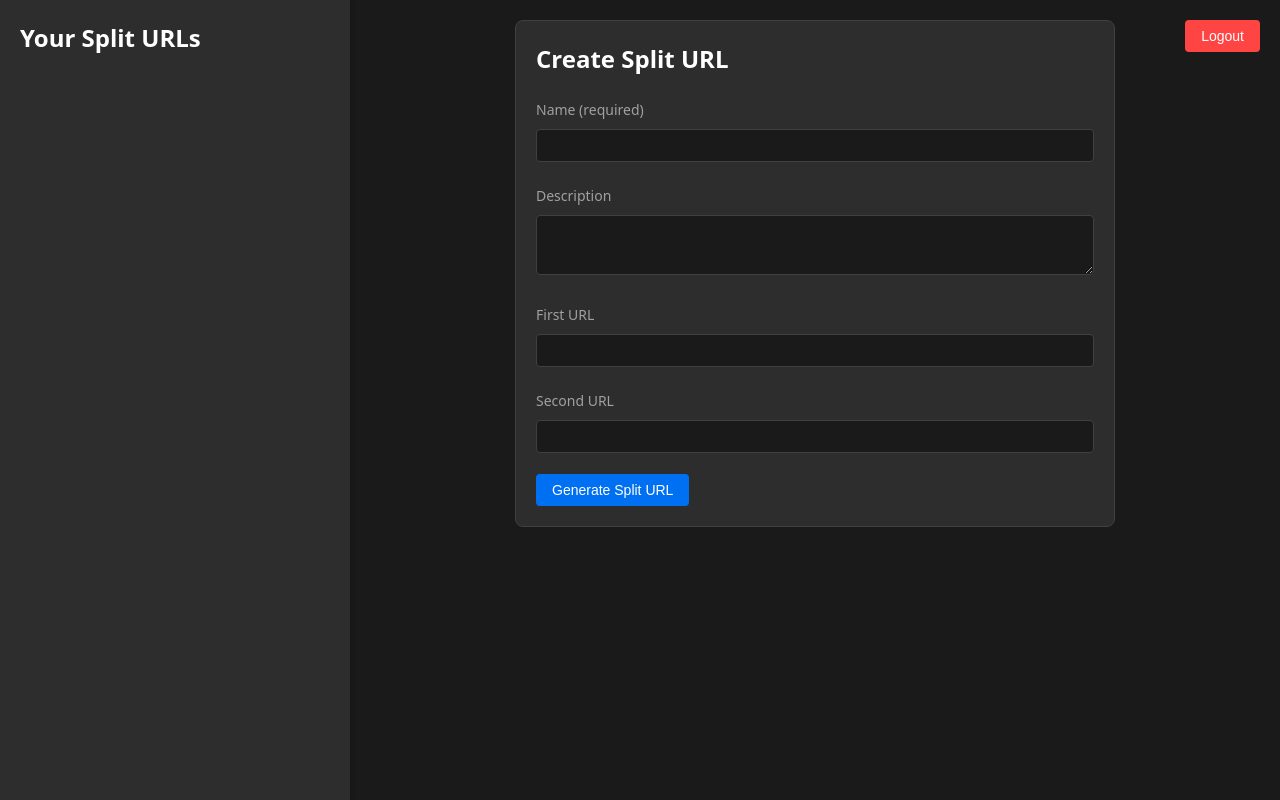
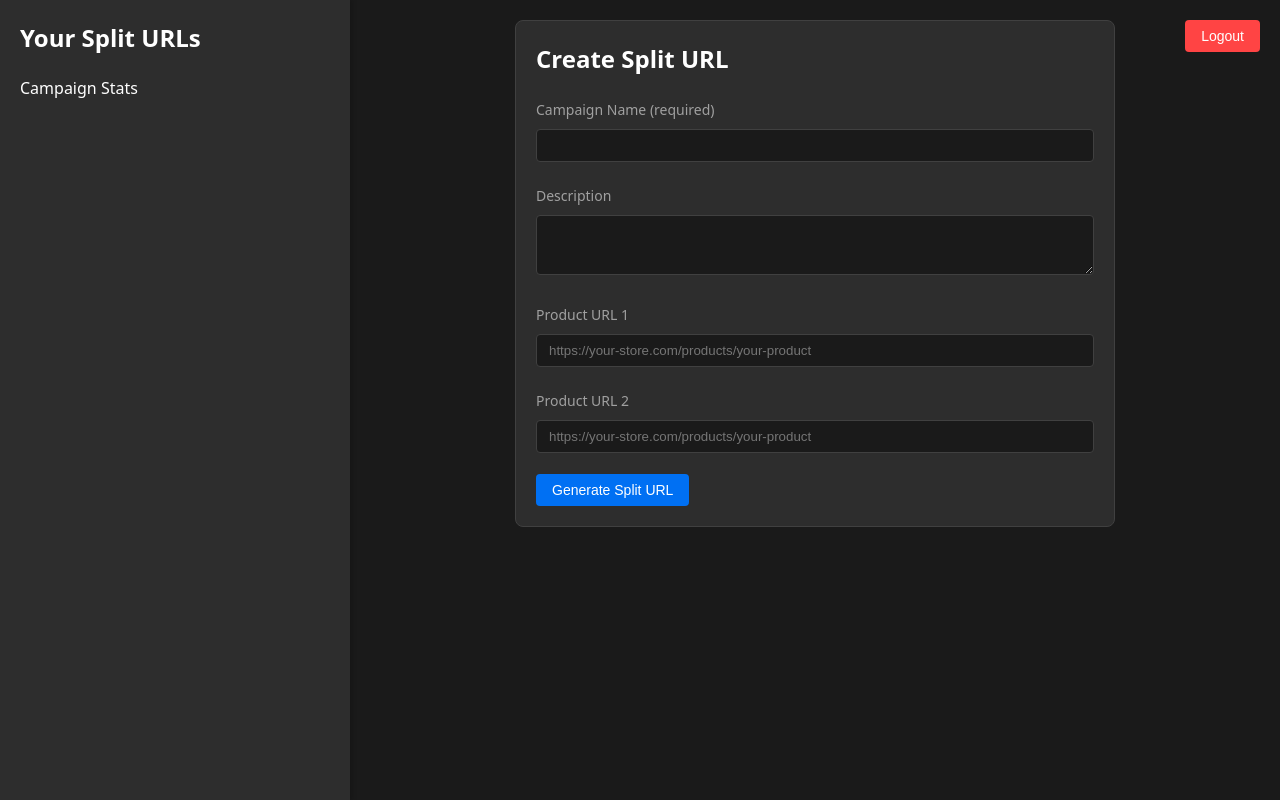
Before and after one commit to Talkingoxo/starluxy-splite, a plain HTML site: page index.html in a window 1280 px wide. Both pictures are taken after typing "Sample123" into the empty fields and a click on the button "Login". Drawn offline with Linux system fonts and the light colour scheme; no server answers.

Commit message:
Update index.html

```diff
--- a/index.html
+++ b/index.html
@@ -20,6 +20,9 @@
 
         <div class="sidebar" id="sidebar">
             <h2>Your Split URLs</h2>
+            <div class="sidebar-header">
+                <span>Campaign Stats</span>
+            </div>
             <div id="urlList"></div>
         </div>
         <div class="main-content">
@@ -28,7 +31,7 @@
                 <div id="createMessage" class="message"></div>
                 <form id="urlForm">
                     <div>
-                        <label for="name">Name (required)</label>
+                        <label for="name">Campaign Name (required)</label>
                         <input type="text" id="name" required>
                     </div>
                     <div>
@@ -36,12 +39,14 @@
                         <textarea id="description" rows="2"></textarea>
                     </div>
                     <div>
-                        <label for="url1">First URL</label>
-                        <input type="url" id="url1" required>
+                        <label for="url1">Product URL 1</label>
+                        <input type="url" id="url1" required
+                               placeholder="https://your-store.com/products/your-product">
                     </div>
                     <div>
-                        <label for="url2">Second URL</label>
-                        <input type="url" id="url2" required>
+                        <label for="url2">Product URL 2</label>
+                        <input type="url" id="url2" required
+                               placeholder="https://your-store.com/products/your-product">
                     </div>
                     <button type="submit">Generate Split URL</button>
                 </form>
@@ -54,7 +59,7 @@
             <p>This action cannot be undone.</p>
             <div class="btn-group">
                 <button id="confirmDelete">Yes, Delete</button>
-                <button onclick="toggleModal(false)">Cancel</button>
+                <button onclick="$('deleteModal').classList.remove('active')">Cancel</button>
             </div>
         </div>
     </div>
```
